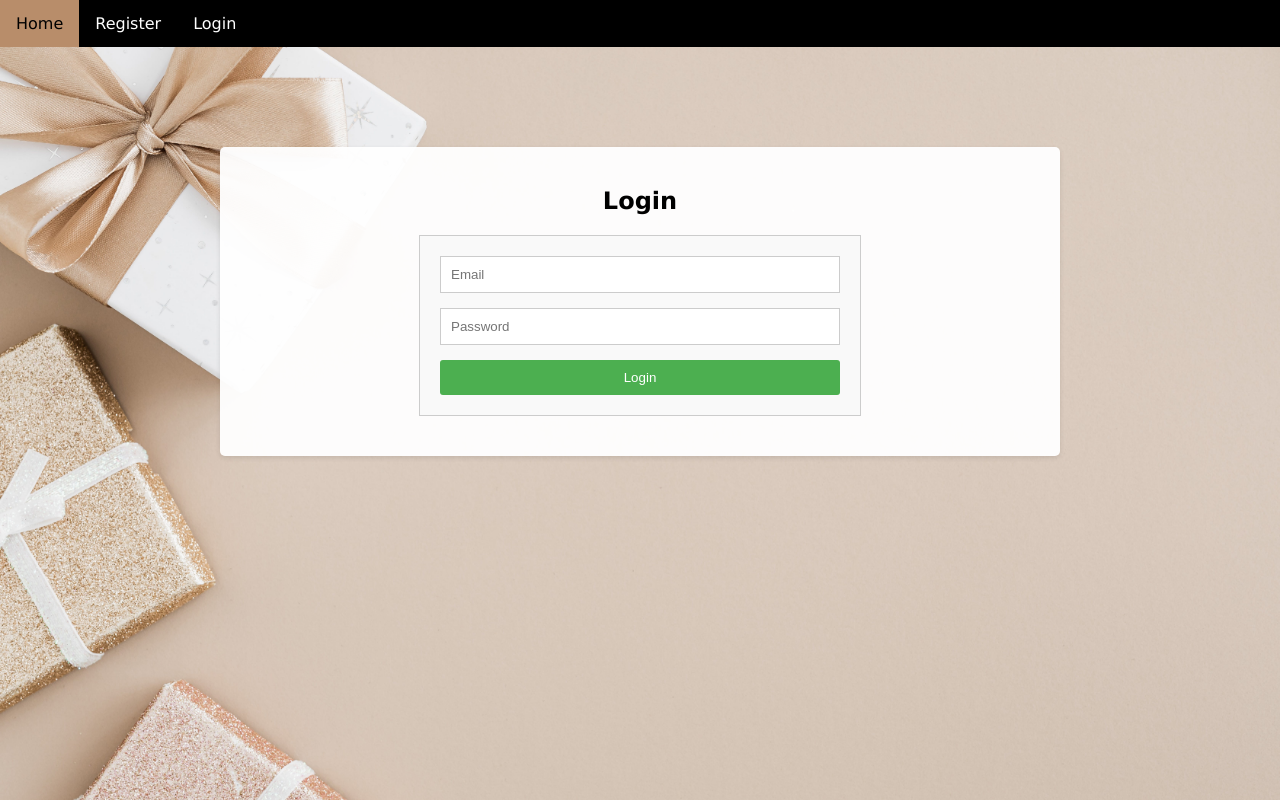
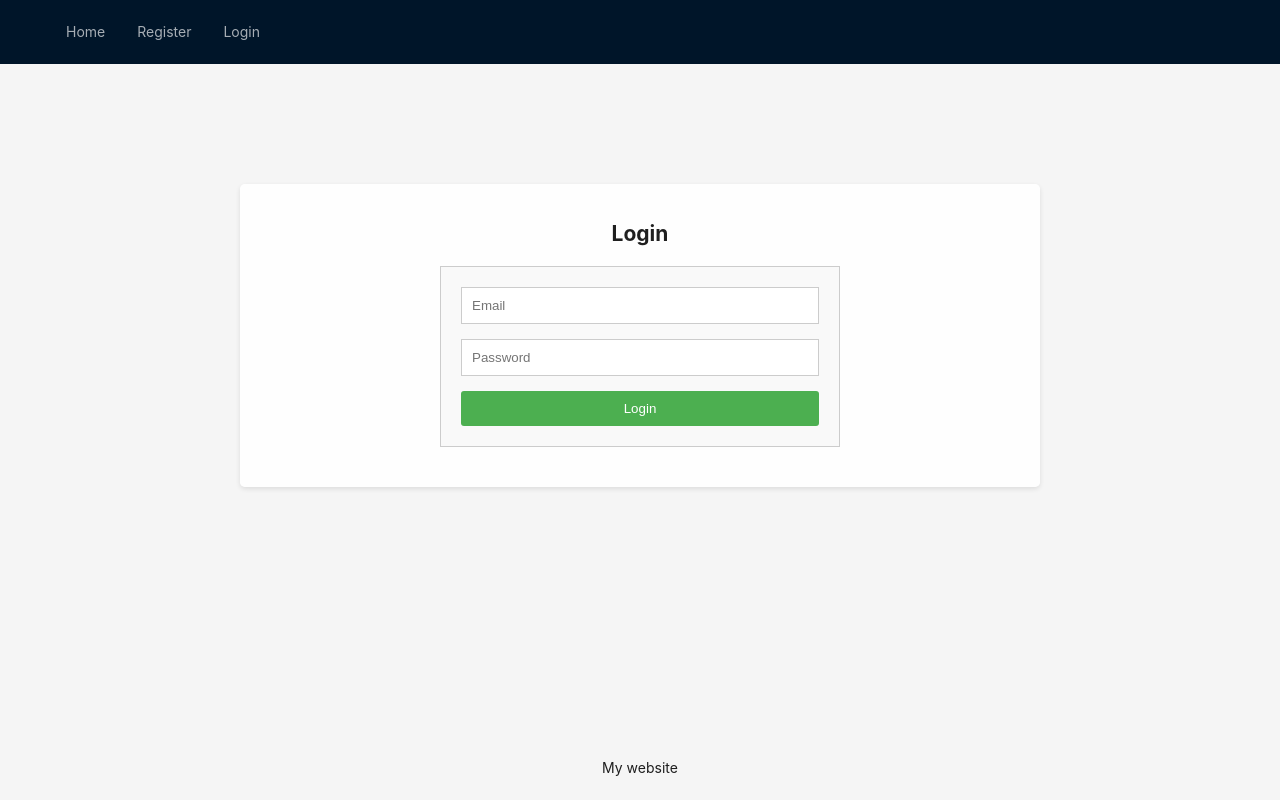
Before and after one commit to uo271288/Present4U_frontend-AntDesign, a React (Create React App) app: page /login in a window 1280 px wide. Built offline with nearby package versions, Linux system fonts and the light colour scheme.

Commit message:
Changed App.js to antd

```diff
--- a/package.json
+++ b/package.json
@@ -6,6 +6,7 @@
     "@testing-library/jest-dom": "^5.17.0",
     "@testing-library/react": "^13.4.0",
     "@testing-library/user-event": "^13.5.0",
+    "antd": "^5.12.8",
     "react": "^18.2.0",
     "react-dom": "^18.2.0",
     "react-router-dom": "^6.20.1",
--- a/src/App.js
+++ b/src/App.js
@@ -1,6 +1,7 @@
 import { Link, Route, Routes, useLocation, useNavigate } from 'react-router-dom'
 import './App.css'
 import { useEffect, useState } from "react"
+import { Layout, Menu } from "antd";
 import CreateUserComponent from './Components/CreateUserComponent'
 import CreatePresentComponent from './Components/CreatePresentComponent'
 import ListPresentsComponent from './Components/ListPresentsComponent'
@@ -49,27 +50,33 @@
     }
   }
 
+  let { Header, Content, Footer } = Layout
+
   return (
-    <div className="App">
+    <Layout style={{ minHeight: "100vh" }}>
+      <Header>
         {!login &&
-        <nav>
-          <ul className='navbar'>
-            <li><Link to="/">Home</Link></li>
-            <li><Link to="/createUser">Register</Link></li>
-            <li><Link to="/login">Login</Link></li>
-          </ul>
-        </nav>}
+
+          <Menu theme="dark" mode="horizontal" items={[
+            { key: "menuHome", label: <Link to="/">Home</Link> },
+            { key: "menuRegister", label: <Link to="/createUser">Register</Link> },
+            { key: "menuLogin", label: <Link to="/login">Login</Link> }
+          ]} />
+        }
         {login &&
-        <nav>
-          <ul className='navbar'>
-            <li><Link to="/">Home</Link></li>
-            <li><Link to="/createPresent">Create present</Link></li>
-            <li><Link to="/listPresents">My presents</Link></li>
-            <li><Link to="/listFriends">My friends</Link></li>
-            <li><Link to="/searchFriendsPresents">Search friend's presents</Link></li>
-            <li><Link to="/disconnect" onClick={disconnect}>Disconnect</Link></li>
-          </ul>
-        </nav>}
+
+          <Menu theme="dark" mode="horizontal" items={[
+            { key: "menuHome", label: <Link to="/">Home</Link> },
+            { key: "menuCreatePresent", label: <Link to="/createPresent">Create present</Link> },
+            { key: "menuListPresents", label: <Link to="/listPresents">My presents</Link> },
+            { key: "menuListFriends", label: <Link to="/listFriends">My friends</Link> },
+            { key: "menuSearchFriendsPresents", label: <Link to="/searchFriendsPresents">Search friend's presents</Link> },
+            { key: "menuDisconnect", label: <Link to="/disconnect" onClick={disconnect}>Disconnect</Link> }
+          ]} />
+        }
+      </Header>
+
+      <Content style={{ padding: "20px 50px" }}>
         <Routes>
           <Route path="/" element={
             <div className='main-container'>
@@ -98,7 +105,9 @@
             <SearchFriendsPresentsComponent />
           } />
         </Routes>
-    </div>
+      </Content>
+      <Footer style={{ textAlign: "center" }}>My website</Footer>
+    </Layout>
   )
 }
 
```
Also changed, not shown: 1 other file (tests, documents, lock files or other folders). Lines whose indentation alone changed are shown as unchanged.
